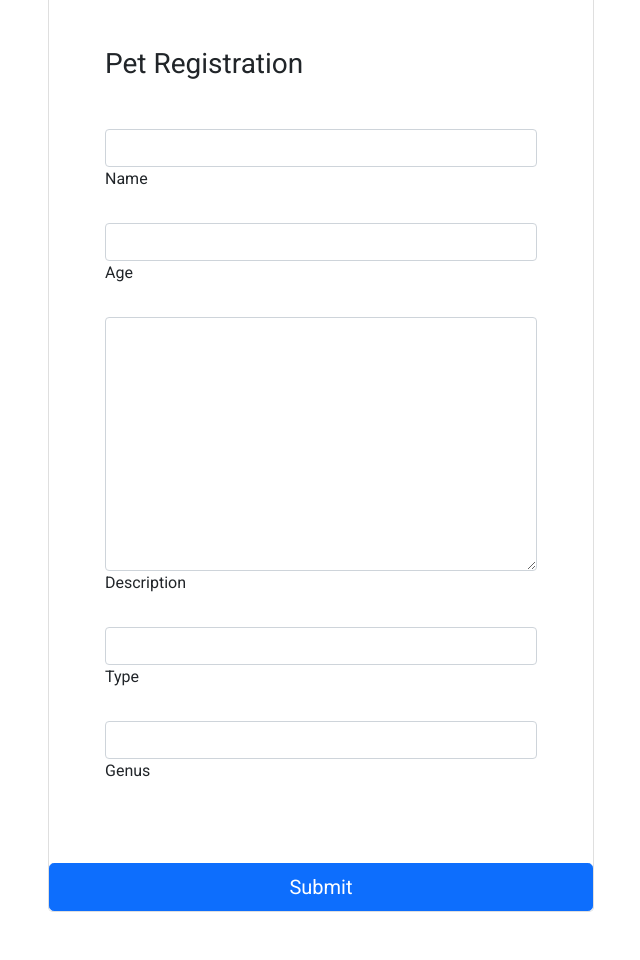
After one commit to obdagli/VetApp-Django, a Django app: page /createpet/ in a window 1280 px wide. The commit adds this page. Shown: the part 520-1480 px from the top of the page, without its empty margins (319-959 px from the left). Run offline with Django 4.2, Linux system fonts and the light colour scheme; some libraries are stand-ins or nearby versions.

Commit message:
one page design, pet create&more

```diff
--- a/vet_website/forms.py
+++ b/vet_website/forms.py
@@ -2,8 +2,14 @@ from django.forms import ModelForm
 from django.contrib.auth.forms import UserCreationForm
 from django import forms
 from django.contrib.auth.models import User
-from .models import Owner
+from .models import Owner, Pet
+
 class RegisterOwnerForm(ModelForm):
     class Meta:
         model = Owner
         fields = ['firstname','lastname','phone','address']
+
+class PetForm(ModelForm):
+    class Meta:
+        model = Pet
+        fields = ['name','age','description','type','genus']
--- /dev/null
+++ b/vet_website/static/style.css
@@ -0,0 +1,47 @@
+@import url('https://fonts.googleapis.com/css2?family=Roboto:ital,wght@0,100;0,400;1,100&display=swap');
+body{
+    font-family: 'Roboto', sans-serif;
+}
+
+.btn-outline-lg {
+    display: inline-block;
+    padding: 1rem 1.5rem 1rem 1.5rem;
+    border: 1px solid #cc2973;
+    border-radius: 30px;
+    background-color: transparent;
+    color: #cc2973;
+    font-weight: 600;
+    font-size: 0.875rem;
+    line-height: 0;
+    text-decoration: none;
+    transition: all 0.2s;
+}
+.btn-outline-lg:hover {
+    background-color: #cc2973;
+    color: #fff;
+}
+.btn-solid-lg {
+    display: inline-block;
+    padding: 1rem 1.5rem 1rem 1.5rem;
+    border: 1px solid #4555d2;
+    border-radius: 30px;
+    background-color: #4555d2;
+    color: #ffffff;
+    font-weight: 600;
+    font-size: 0.875rem;
+    line-height: 0;
+    text-decoration: none;
+    transition: all 0.2s;
+}
+.btn-solid-lg:hover {
+    background-color: transparent;
+    color: #4555d2;
+    text-decoration: none;
+}
+.bg-gray {
+    background-color: #f9fafe;
+}
+.header .h1-large {
+    font-size: 4.25rem;
+    line-height: 4.875rem;
+}
--- a/vet_website/templates/base.html
+++ b/vet_website/templates/base.html
@@ -5,7 +5,8 @@
 
     <!-- Bootstrap CSS -->
     <link href="https://cdn.jsdelivr.net/npm/bootstrap@5.1.3/dist/css/bootstrap.min.css" rel="stylesheet" integrity="sha384-1BmE4kWBq78iYhFldvKuhfTAU6auU8tT94WrHftjDbrCEXSU1oBoqyl2QvZ6jIW3" crossorigin="anonymous">
-
+    {% load static %}
+    <link rel="stylesheet" type="text/css" href="{% static 'style.css' %}">
     <title>Hello, world!</title>
   </head>
   <body>
--- a/vet_website/templates/login/login.html
+++ b/vet_website/templates/login/login.html
@@ -41,9 +41,9 @@
                         <div class="d-flex justify-content-center mx-4 mb-3 mb-lg-4">
                           <input type="submit" value="Login" class="btn btn-primary btn-lg">
                         </div>
-                        {% for message in messages %}
-                        <p class="text-center text-muted mt-5 mb-0 text-danger">{{message}}</p>
-                        {%endfor%}
+                        {% if messages %}
+                        <p class="text-center text-muted mt-5 mb-0 text-danger">{{messages}}</p>
+                        {%endif%}
                         <p class="text-center text-muted mt-5 mb-0">Don't u have an account? <a href="{% url 'Register' %}" class="fw-bold text-body"><u class="text-primary">Register here</u></a></p>
 
                       </form>
--- /dev/null
+++ b/vet_website/templates/match/match.html
@@ -0,0 +1 @@
+{%extends '../base.html'%}
--- a/vet_website/templates/navbar.html
+++ b/vet_website/templates/navbar.html
@@ -10,24 +10,16 @@
             <a class="nav-link active" aria-current="page" href="{% url 'Home' %}">Home</a>
           </li>
           <li class="nav-item">
-            <a class="nav-link" href="#">Link</a>
+            <a class="nav-link" href="{% url 'CreatePet' %}">Create Pet</a>
           </li>
           <li class="nav-item">
-            <a class="nav-link disabled">Disabled</a>
+            <a class="nav-link">Disabled</a>
           </li>
         </ul>
-        <form class="d-flex pt-2 me-auto">
+        <form class="d-flex pt-2">
           <input class="form-control me-2" type="search" placeholder="Search" aria-label="Search">
           <button class="btn btn-outline-success" type="submit">Search</button>
         </form>
-        <li>
-          {%if user.is_authenticated%}
-          <span class="text-light me-4">Hello, {{request.user}}</span>
-          <a class="text-decoration-none text-light" href="{% url 'Logout'%}"><strong>Logout</strong></a>
-          {%else%}
-          <a class="text-decoration-none text-light" href="{% url 'Login'%}"><strong>Login/Register</strong></a>
-          {%endif%}
-        </li>
       </div>
     </div>
   </nav>
--- /dev/null
+++ b/vet_website/templates/pet/createpet.html
@@ -0,0 +1,53 @@
+{%extends '../base.html'%}
+{%block content%}
+<section>
+    <div class="container py-5">
+      <div class="row d-flex justify-content-center align-items-center">
+        <div class="col-lg-8 col-xl-6">
+          <div class="card rounded-3">
+            <img src="https://cdn.shopify.com/s/files/1/1161/4590/files/made_for_all_adventurers_1600x.jpg?v=1590414300" class="w-100" style="border-top-left-radius: .3rem; border-top-right-radius: .3rem;" alt="Sample photo">
+            <div class="card-body p-4 p-md-5">
+              <h3 class="mb-4 pb-2 pb-md-0 mb-md-5 px-md-2">Pet Registration</h3>
+              {% if form.errors %}
+                <div class="alert alert-danger" role="alert">
+                  {{form.errors}}
+                </div>
+              {% endif %}
+              <form method="POST" class="px-md-2">
+                {%csrf_token%}
+                {%load widget_tweaks%}
+                <div class="form-outline mb-4">
+                  {{form.name|add_class:"form-control"}}
+                  <label class="form-label" for="form3Example1q">{{form.name.label}}</label>
+                </div>
+                <div class="form-outline mb-4">
+                    {{form.age|add_class:"form-control"}}
+                    <label class="form-label" for="form3Example1q">{{form.age.label}}</label>
+                </div>
+
+                <div class="form-outline mb-4">
+                    {{form.description|add_class:"form-control"}}
+                    <label class="form-label" for="form3Example1q">{{form.description.label}}</label>
+                </div>
+
+                <div class="form-outline mb-4">
+                    {{form.type|add_class:"form-control"}}
+                    <label class="form-label" for="form3Example1q">{{form.type.label}}</label>
+                </div>
+                <div class="form-outline mb-4">
+                    {{form.genus|add_class:"form-control"}}
+                    <label class="form-label" for="form3Example1q">{{form.genus.label}}</label>
+                </div>
+                </div>
+
+                <input type="submit" value="Submit" class="btn btn-primary btn-lg">
+
+              </form>
+
+            </div>
+          </div>
+        </div>
+      </div>
+    </div>
+  </section>
+  {%endblock%}
--- a/vet_website/urls.py
+++ b/vet_website/urls.py
@@ -6,4 +6,6 @@ urlpatterns = [
     path('register/', views.Register, name="Register"),
     path('login/', views.Login, name="Login"),
     path('logout/', views.Logout, name="Logout"),
+    path('createpet/', views.CreatePet, name="CreatePet"),
+    path('pets/', views.PetCard, name="Pets"),
 ]
--- a/vet_website/views.py
+++ b/vet_website/views.py
@@ -1,16 +1,15 @@
 from django.shortcuts import render, redirect
 from django.contrib.auth.decorators import login_required
-from .forms import RegisterOwnerForm
+from .forms import *
 from django.contrib.auth.forms import UserCreationForm
 from django.contrib.auth import authenticate, login, logout
 from django.contrib import messages
 # Create your views here.
-@login_required(login_url='register/')
 def Home(request):
-    if request.user.is_authenticated:
-        return render(request,'home.html',{})
-    else:
-        return redirect('Register')
+    pets = Pet.objects.all()
+    owners = Owner.objects.all()
+    context={'pets':pets,'owners':owners}
+    return render(request,'home.html',context)
 
 
 def Register(request):
@@ -46,3 +45,16 @@ def Login(request):
 def Logout(request):
     logout(request)
     return redirect('Login')
+
+def CreatePet(request):
+    form = PetForm()
+    if request.method == "POST":
+        form = PetForm(request.POST)
+        if form.is_valid():
+            form.save()
+            messages.success(request, 'Pet Created Successfully')
+    return render(request, 'pet/createpet.html',{'form':form})
+
+def PetCard(request):
+    pet = Pet.objects.all()
+    return render(request, 'cards/pets.html',{'pets':pet})
```
Also changed, not shown: vet_website/templates/home.html (+88 -2 lines), db.sqlite3.
